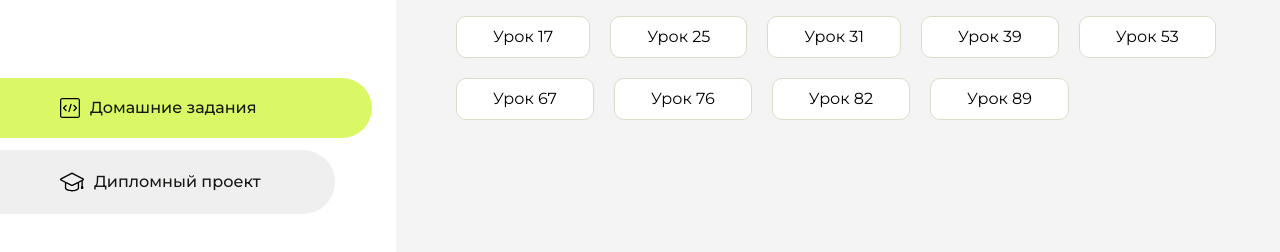
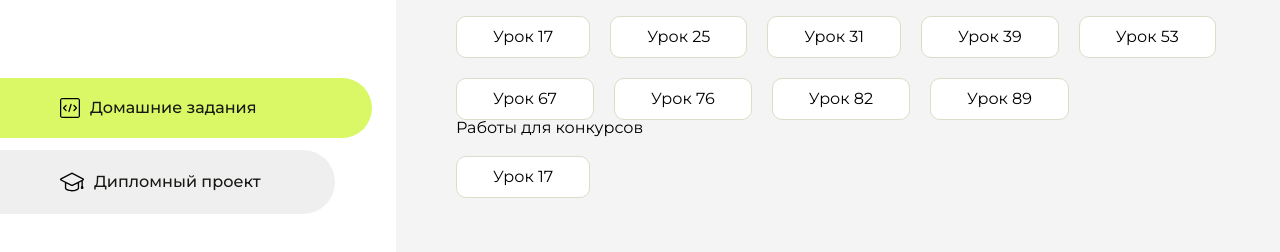
Before and after one commit to tukpairah/aroken-web, a plain HTML site: page index.html in a window 1280 px wide. Shown: the part 258-510 px from the top of the page. Drawn offline with Linux system fonts and the light colour scheme.

Commit message:
Update index.html

```diff
--- a/index.html
+++ b/index.html
@@ -121,6 +121,12 @@
                         <a href="./JS-module/lesson-89/index.html">Урок 89</a>
                     </li>
                 </ul>
+                <span>Работы для конкурсов</span>
+                <ul style="margin-top: 20px" class="content__list">
+                    <li class="content__list-item">
+                        <a href="./JS-module/lesson-17/index.html">Урок 17</a>
+                    </li>
+                </ul>
             </div>
             <div class="content__block hidden" id="diplomBlock">
                 <div class="content__title">Дипломные проекты</div>
```
